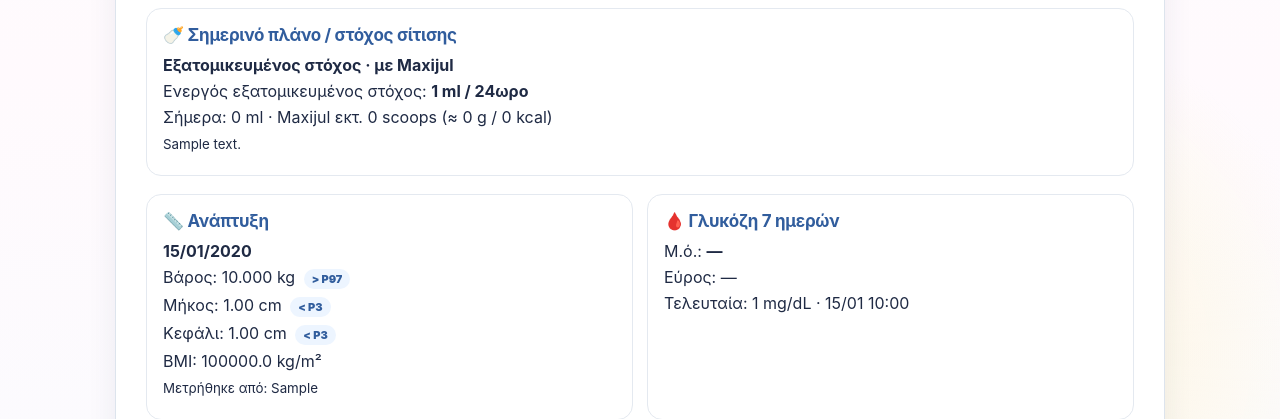
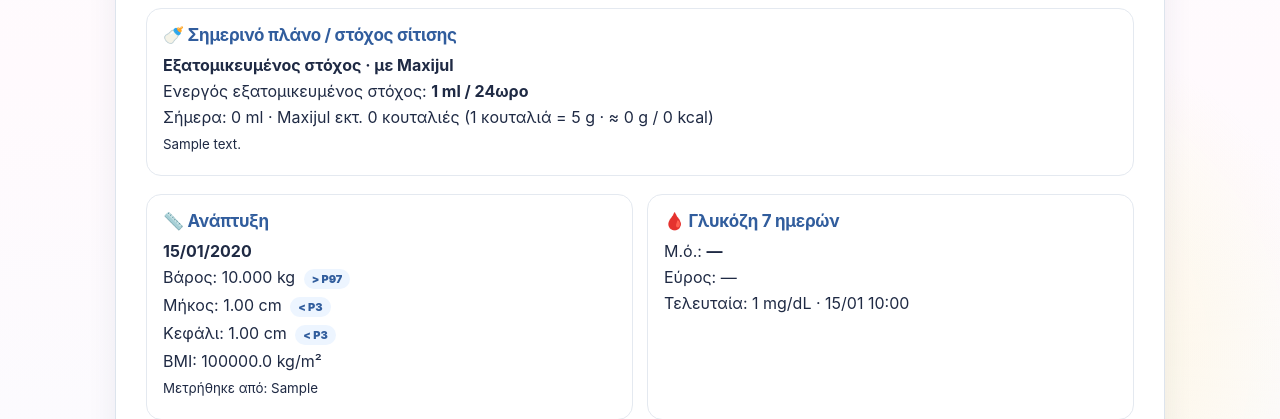
Before and after one commit to MichalisMichael26/giorgos-health, a Django app: page /doctor-view/ in a window 1280 px wide. Shown: the part 811-1230 px from the top of the page. Run offline with Django 5.2, Linux system fonts and the light colour scheme; a user stored in the database is signed in; tables that the repository leaves empty hold one stand-in row (values such as "Sample post"); parts of the project's set-up code (start-up, migrations or seed data) failed here and were passed over; some libraries are stand-ins or nearby versions.

Commit message:
Show 5 g Maxijul spoon in doctor view

```diff
--- a/templates/doctor/view.html
+++ b/templates/doctor/view.html
@@ -48,8 +48,8 @@
 
     <p>
         Σήμερα: {{ today_stats.consumed_ml }} ml ·
-        Maxijul εκτ. {{ milk_guide_today.maxijul.total_scoops|floatformat:"-2" }} scoops
-        (≈ {{ milk_guide_today.maxijul.grams|floatformat:"-1" }} g /
+        Maxijul εκτ. {{ milk_guide_today.maxijul.total_scoops|floatformat:"-2" }} κουταλιές
+        (1 κουταλιά = 5 g · ≈ {{ milk_guide_today.maxijul.grams|floatformat:"-1" }} g /
         {{ milk_guide_today.maxijul.kcal|floatformat:"-1" }} kcal)
     </p>
 
```
